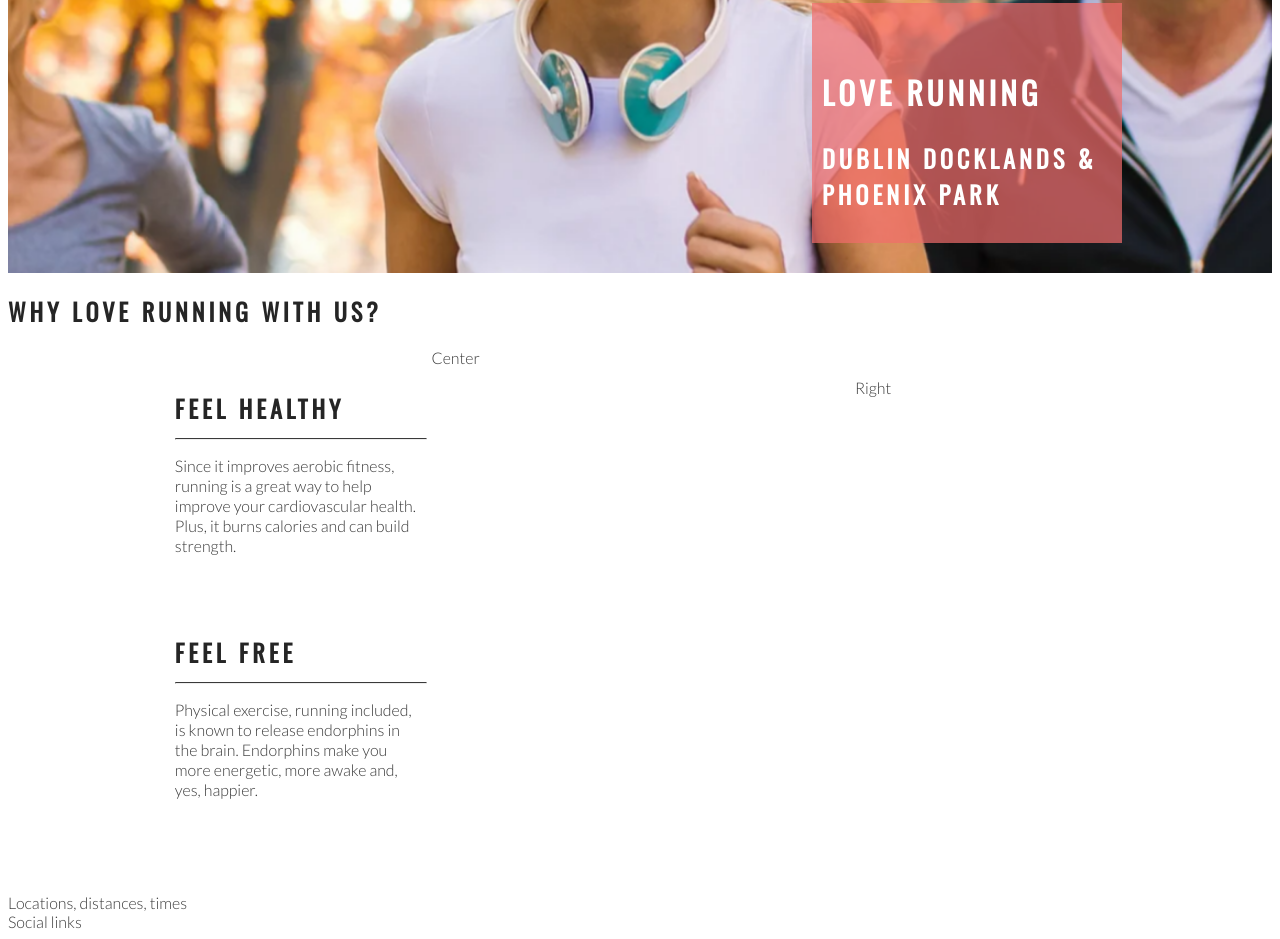
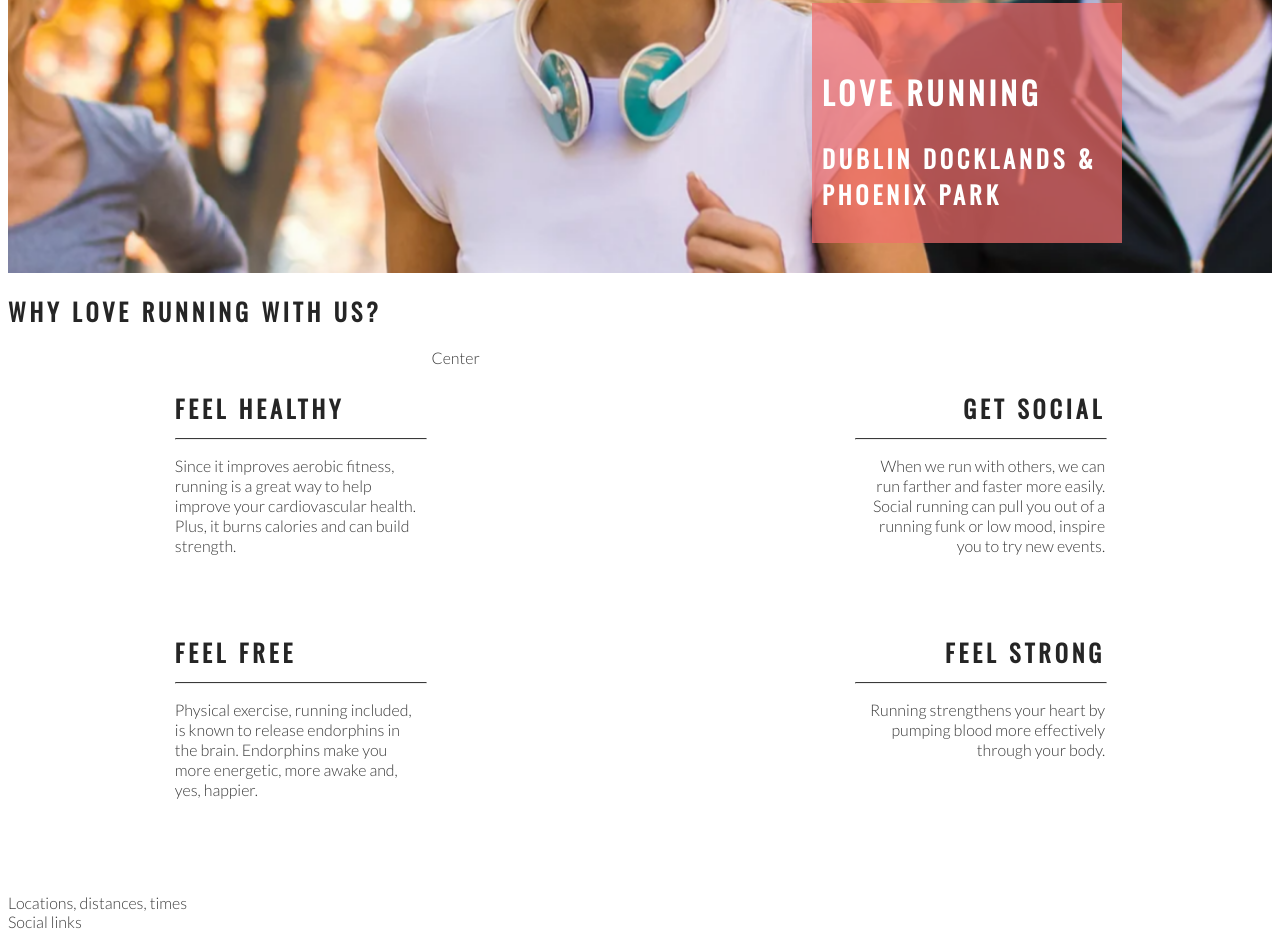
Before and after one commit to BernardLerring/LoveRunning, a plain HTML site: page index.html in a window 1280 px wide. Shown: the part 480-1419 px from the top of the page. Drawn offline with nearby package versions, Linux system fonts and the light colour scheme.

Commit message:
add right about section content and style

```diff
--- a/assets/css/style.css
+++ b/assets/css/style.css
@@ -110,7 +110,7 @@ animation-fill-mode: forwards;
 #right-about {
     padding-top: 30px;
     width: 33%;
-    float:right;
+    float: right;
 }
 
 #center-about {
@@ -132,3 +132,19 @@ hr {
     clear: both;
     margin-bottom: 50px;
 }
+
+.right-about-heading {
+    width: 60%;
+    float: left;
+    line-height: 20px;
+    clear: both;
+    margin-bottom: 50px;
+}
+
+.right-about-heading h2 {
+    text-align: right;
+}
+
+.right-about-heading p {
+    text-align: right;
+}
--- a/index.html
+++ b/index.html
@@ -54,7 +54,18 @@
                 <p>Physical exercise, running included, is known to release endorphins in the brain. Endorphins make you more energetic, more awake and, yes, happier.</p>
             </div>
         </div>
-        <div id="right-about">Right</div>
+        <div id="right-about">
+            <div class="right-about-heading">
+                <h2>Get Social</h2>
+                <hr>
+                <p>When we run with others, we can run farther and faster more easily. Social running can pull you out of a running funk or low mood, inspire you to try new events.</p>
+            </div>
+            <div class="right-about-heading">
+                <h2>Feel Strong</h2>
+                <hr>
+                <p>Running strengthens your heart by pumping blood more effectively through your body.</p>
+            </div>
+        </div>
         <div id="center-about">Center</div>
     </section>
     <section>Locations, distances, times</section>
```
